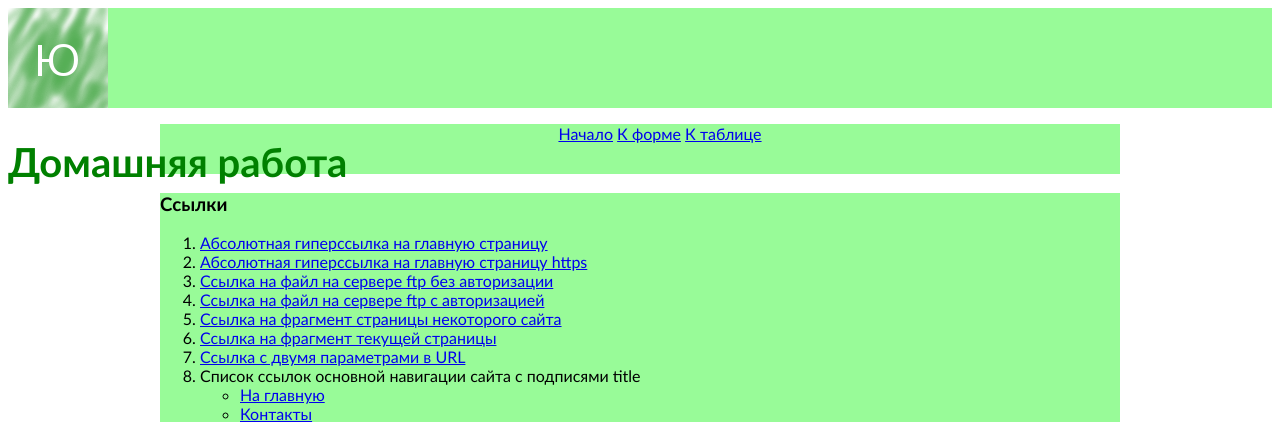
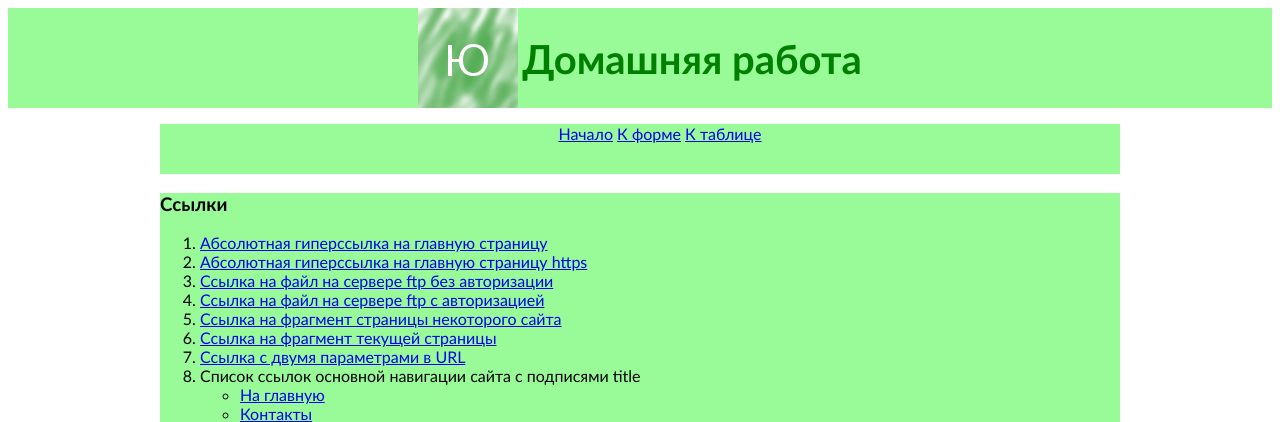
Before and after one commit to FireCommissar/FireCommissar.github.io, a PHP site: page / in a window 1280 px wide. Shown: the top 422 px of the page. Run offline with PHP 8.4, Linux system fonts and the light colour scheme.

Commit message:
Update sts.css

```diff
--- a/sts.css
+++ b/sts.css
@@ -5,8 +5,9 @@ body
 h1 {
 	color: green;
 	font-size: 40px;
+	display: inline-block;
+	vertical-align: top;
 }
-
 header
 {
 	margin-top: 0px;
@@ -14,12 +15,12 @@ header
 	widtx: 100%;
 	background: #98fb98;
 	vertical-align: middle;
+	text-align: center;
+
 }
-div.head
+div.head1
 {
-	margin: 0 auto;
 	max-width: 960px;
-	display: inline-block;
 }
 footer
 {
```
